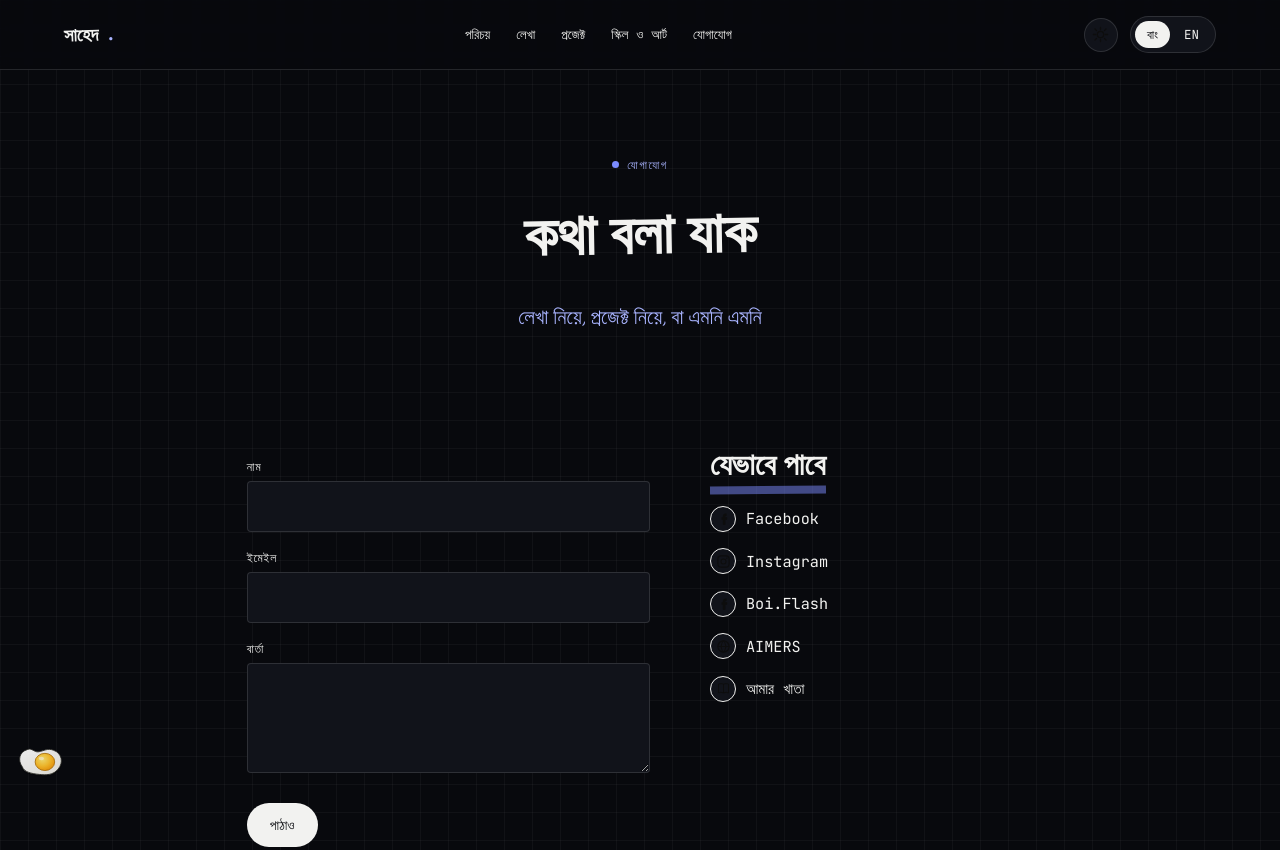
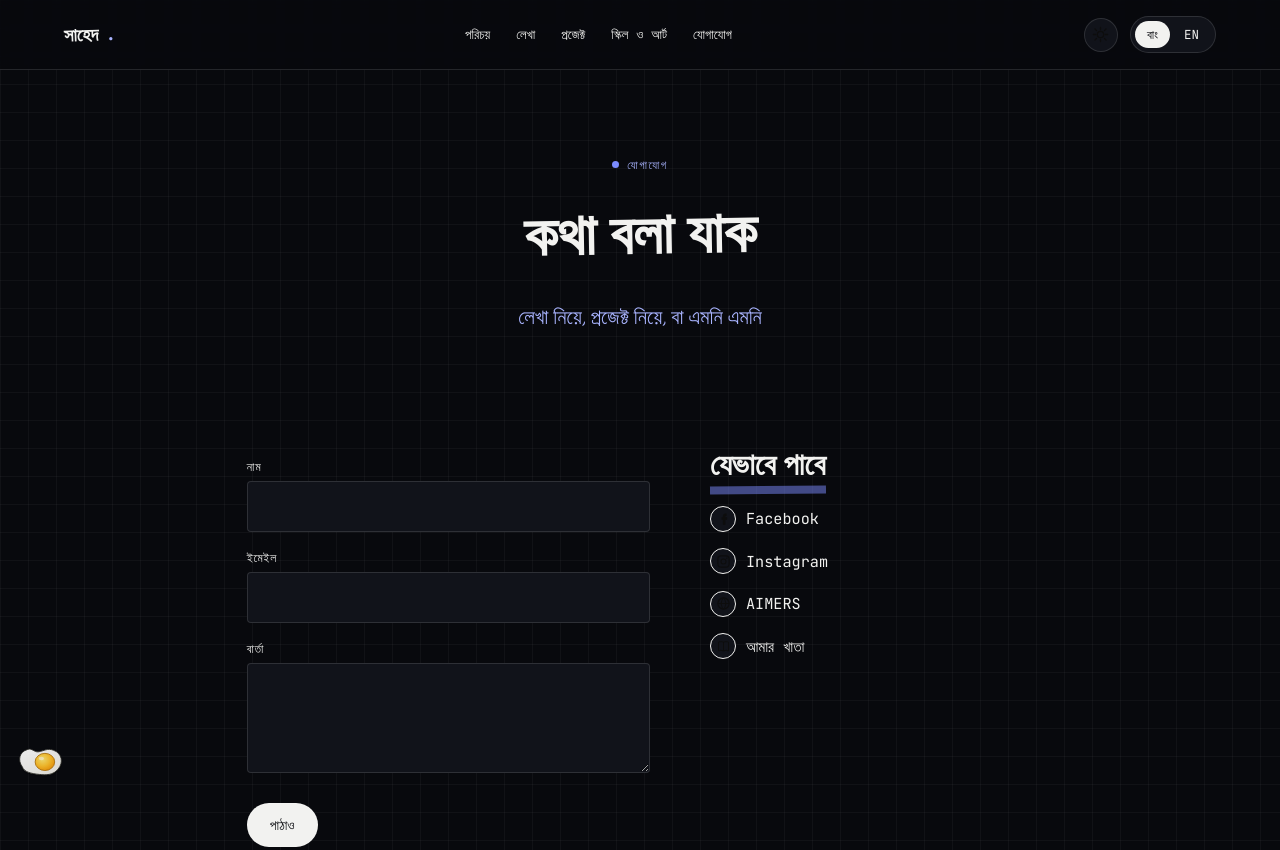
Before and after one commit to amraaimers-debug/shahedsorkershaion, a plain HTML site: page contact.html in a window 1280 px wide. Shown: the top 850 px of the page. Drawn offline with Linux system fonts and the light colour scheme.

Commit message:
Update contact.html

```diff
--- a/contact.html
+++ b/contact.html
@@ -79,9 +79,6 @@
       <li><a href="https://www.instagram.com/mdshahedsorkershaion/" target="_blank" rel="noopener"><span class="s-icon">
         <svg viewBox="0 0 24 24" fill="none"><rect x="3" y="3" width="18" height="18" rx="5" stroke="#0D0D0D" stroke-width="1.8"/><circle cx="12" cy="12" r="4" stroke="#0D0D0D" stroke-width="1.8"/><circle cx="17.3" cy="6.7" r="1.1" fill="#0D0D0D"/></svg>
       </span> Instagram</a></li>
-      <li><a href="https://www.facebook.com/boidotflash/" target="_blank" rel="noopener"><span class="s-icon">
-        <svg viewBox="0 0 24 24" fill="none"><path d="M15 8h2V4h-2c-2.2 0-4 1.8-4 4v2H9v4h2v8h4v-8h2.6l.4-4H15V8c0-.6.4-1 1-1z" fill="#0D0D0D"/></svg>
-      </span> Boi.Flash</a></li>
       <li><a href="https://aimers-site.vercel.app/" target="_blank" rel="noopener"><span class="s-icon">
         <svg viewBox="0 0 24 24" fill="none"><circle cx="12" cy="12" r="9" stroke="#0D0D0D" stroke-width="1.8"/><path d="M3 12h18M12 3c2.5 2.5 3.5 6 3.5 9s-1 6.5-3.5 9c-2.5-2.5-3.5-6-3.5-9s1-6.5 3.5-9z" stroke="#0D0D0D" stroke-width="1.6"/></svg>
       </span> AIMERS</a></li>
```
